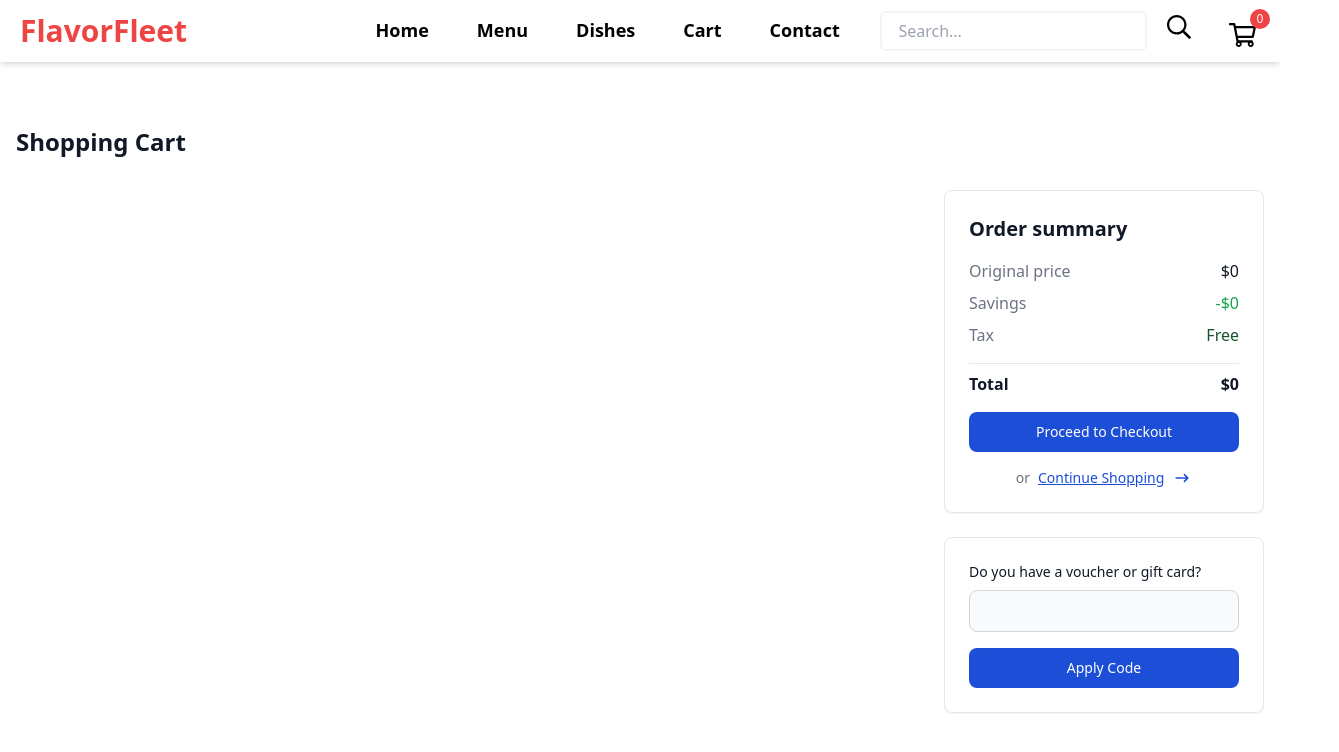
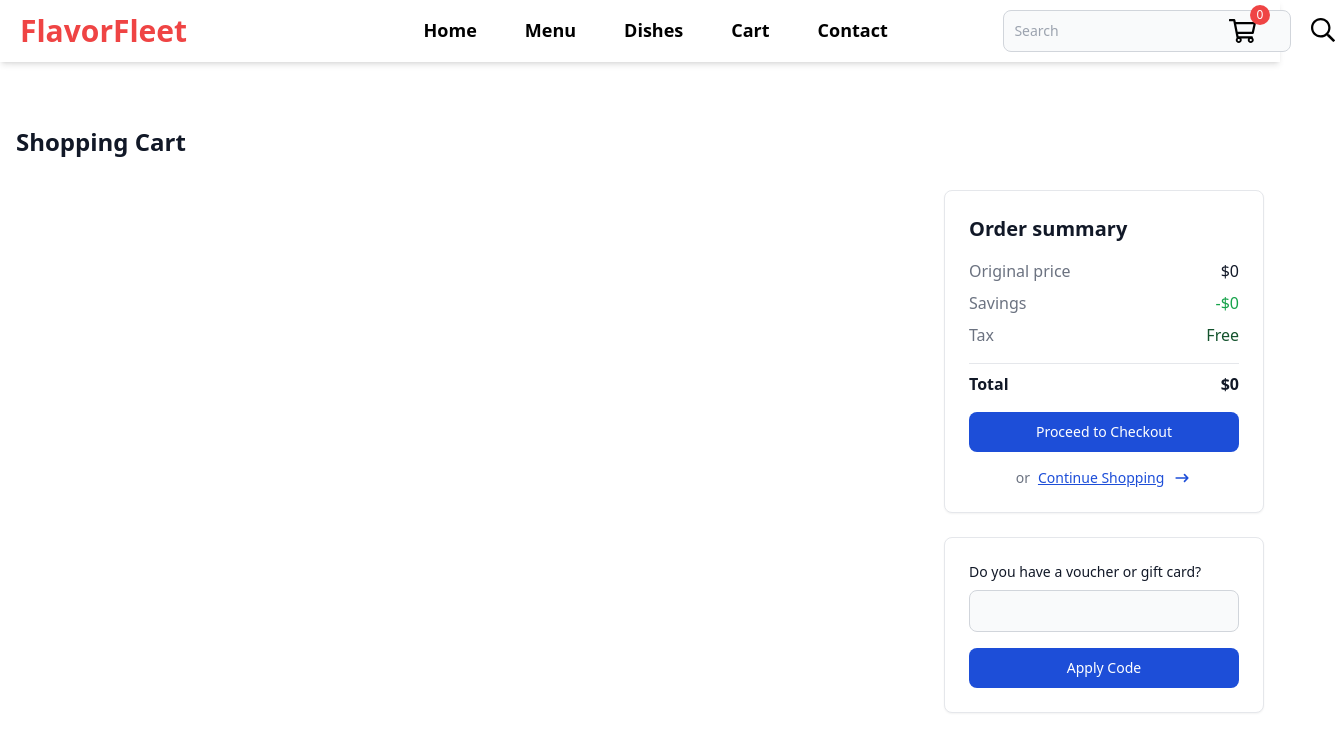
Before and after one commit to Mohamedibrahimfe/FlavorFleet, a React (Vite) app in the folder flavorfleet/: page /cart in a window 1280 px wide. Shown: the top 752 px of the page, 1339 px wide, since content can reach past the window. Built offline with nearby package versions, Linux system fonts and the light colour scheme.

Commit message:
design is ok

```diff
--- a/flavorfleet/src/components/NavBar.jsx
+++ b/flavorfleet/src/components/NavBar.jsx
@@ -1,6 +1,7 @@
 import { Link, NavLink } from "react-router-dom";
 import { useState } from "react";
 import CartIcon from "./CartIcon";
+import SearchComponent from "./SearchComponent";
 export default function NavBar() {
   const [isOpen, setIsOpen] = useState(false);
   const [showOriginal, setShowOriginal] = useState(true);
@@ -86,15 +87,16 @@ export default function NavBar() {
               Contact
             </NavLink>
           </li>
+          <li className="p-4 border-b-2 border-red-500 border-opacity-0 hover:border-opacity-100 hover:text-red-500 duration-200 cursor-pointer">
+            <NavLink className="md:hidden  ">
+              <SearchComponent />
+            </NavLink>
+          </li>
         </ul>
       </nav>
 
       <div className="w-3/12 hidden  md:flex justify-end">
-        <input
-          type="search"
-          placeholder="Search..."
-          className="text-black  h-10 px-4 lg:mx-4 rounded-md cursor-pointer border-2 lg:w-[300px] w-[100px] border-gray-100  duration-200"
-        />
+        <SearchComponent />
         <a href="">
           <svg
             aria-hidden="true"
@@ -104,7 +106,7 @@ export default function NavBar() {
             role="img"
             xmlns="http://www.w3.org/2000/svg"
             viewBox="0 0 512 512"
-            className="svg-inline--fa fa-search fa-w-16 fa-9x h-8 p-1 hover:text-red-500 duration-200"
+            className="svg-inline--fa fa-search fa-w-16 fa-9x h-8 p-1 hover:text-red-500 duration-200 lg:mt-1"
           >
             <path
               fill="currentColor"
@@ -114,7 +116,7 @@ export default function NavBar() {
           </svg>
         </a>
       </div>
-      <NavLink className="relative mt-2" to="/cart">
+      <NavLink className="relative mt-2 lg:-ml-48 lg:mt-0" to="/cart">
         <svg
           aria-hidden="true"
           focusable="false"
--- /dev/null
+++ b/flavorfleet/src/components/SearchComponent.jsx
@@ -0,0 +1,18 @@
+import { useDispatch } from "react-redux";
+import { setQueryString } from "../redux/searchSlice";
+export default function SearchComponent() {
+  const dispatch = useDispatch();
+  const handleChange = (e) => {
+    dispatch(setQueryString(e.target.value));
+  };
+  return (
+    <div>
+      <input
+        type="search"
+        className=" w-full lg:w-72  lg:mx-4 rounded-lg border border-gray-300 bg-gray-50 p-2.5 text-sm text-gray-900 focus:border-blue-500 focus:ring-blue-500"
+        placeholder="Search"
+        onChange={handleChange}
+      />
+    </div>
+  );
+}
```
